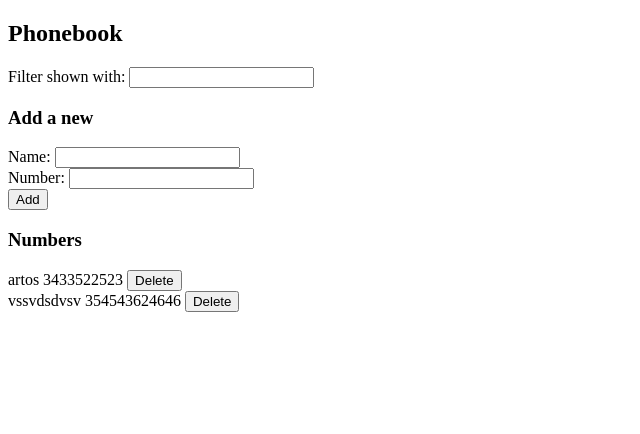
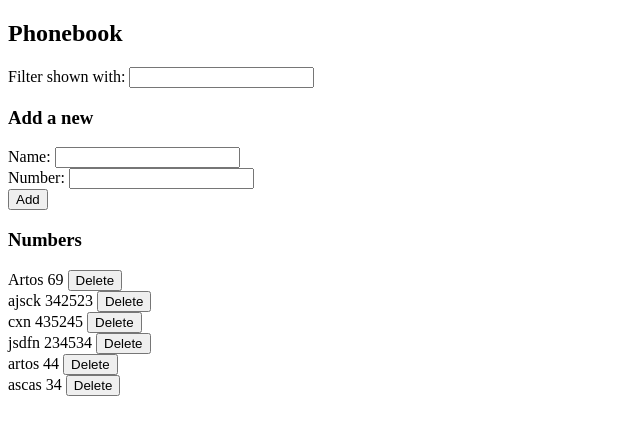
Before and after one commit to harshilshrma/fullStackOpen, a React (Vite) app in the folder part2/phonebook/: page / in a window 1280 px wide. Shown: the top 434 px of the page, without its empty margins (0-640 px from the left). Built offline with nearby package versions, Linux system fonts and the light colour scheme; data requests are answered from the project's data file.

Commit message:
part2 -> ex 2.15

```diff
--- a/part2/phonebook/db.json
+++ b/part2/phonebook/db.json
@@ -1,14 +1,34 @@
 {
   "persons": [
     {
-      "id": "d98e",
-      "name": "artos",
-      "number": "3433522523"
+      "id": "a272",
+      "name": "Artos",
+      "number": "69"
     },
     {
-      "id": "f0e0",
-      "name": "vssvdsdvsv",
-      "number": "354543624646"
+      "id": "a450",
+      "name": "ajsck",
+      "number": "342523"
+    },
+    {
+      "id": "4dd4",
+      "name": "cxn",
+      "number": "435245"
+    },
+    {
+      "id": "39e9",
+      "name": "jsdfn",
+      "number": "234534"
+    },
+    {
+      "id": "ed24",
+      "name": "artos",
+      "number": "44"
+    },
+    {
+      "id": "6b3c",
+      "name": "ascas",
+      "number": "34"
     }
   ]
 }
--- a/part2/phonebook/src/App.jsx
+++ b/part2/phonebook/src/App.jsx
@@ -32,18 +32,32 @@ const App = () => {
 
   const handleContactSave = (event) => {
     event.preventDefault();
-    if (persons.find(person => person.name === newName)) {
-      alert(`${newName} is already added to the phonebook!`)
-      setNewName('');
-      setNumber('');
-      return;
-    }
 
     const newPerson = {
       name: newName,
       number: number,
     }
 
+    if (persons.find(person => person.name === newName)) {
+      if (window.confirm(`${newName} is already added to phonebook, replace the old number with new one?`)) {
+        const person = persons.find(person => person.name === newName);
+        const changedPerson = { ...person, number: number };
+
+        personService
+          .updateNumber(person.id, changedPerson)
+          .then(response => {
+            setPersons(persons.map(p => p.id !== person.id ? p : response.data));
+            setNewName('');
+            setNumber('');
+            console.log(response);
+          })
+          .catch(error => {
+            console.error("error:", error)
+          })
+      } else {
+        console.log(`Number of ${newName} was not changed.`);
+      }
+    } else {
       personService
         .addPerson(newPerson)
         .then(response => {
@@ -55,6 +69,7 @@ const App = () => {
         .catch(error => {
           console.error("error: ", error);
         })
+    }
   }
 
   const handlePersonDelete = (person) => {
--- a/part2/phonebook/src/services/personService.js
+++ b/part2/phonebook/src/services/personService.js
@@ -13,4 +13,8 @@ const deletePerson = (id) => {
     return axios.delete(`${baseUrl}/${id}`);
 }
 
-export default { getAll, addPerson, deletePerson }
+const updateNumber = (id, updatedNumber) => {
+    return axios.put(`${baseUrl}/${id}`, updatedNumber)
+}
+
+export default { getAll, addPerson, deletePerson, updateNumber }
```
Lines whose indentation alone changed are shown as unchanged.
